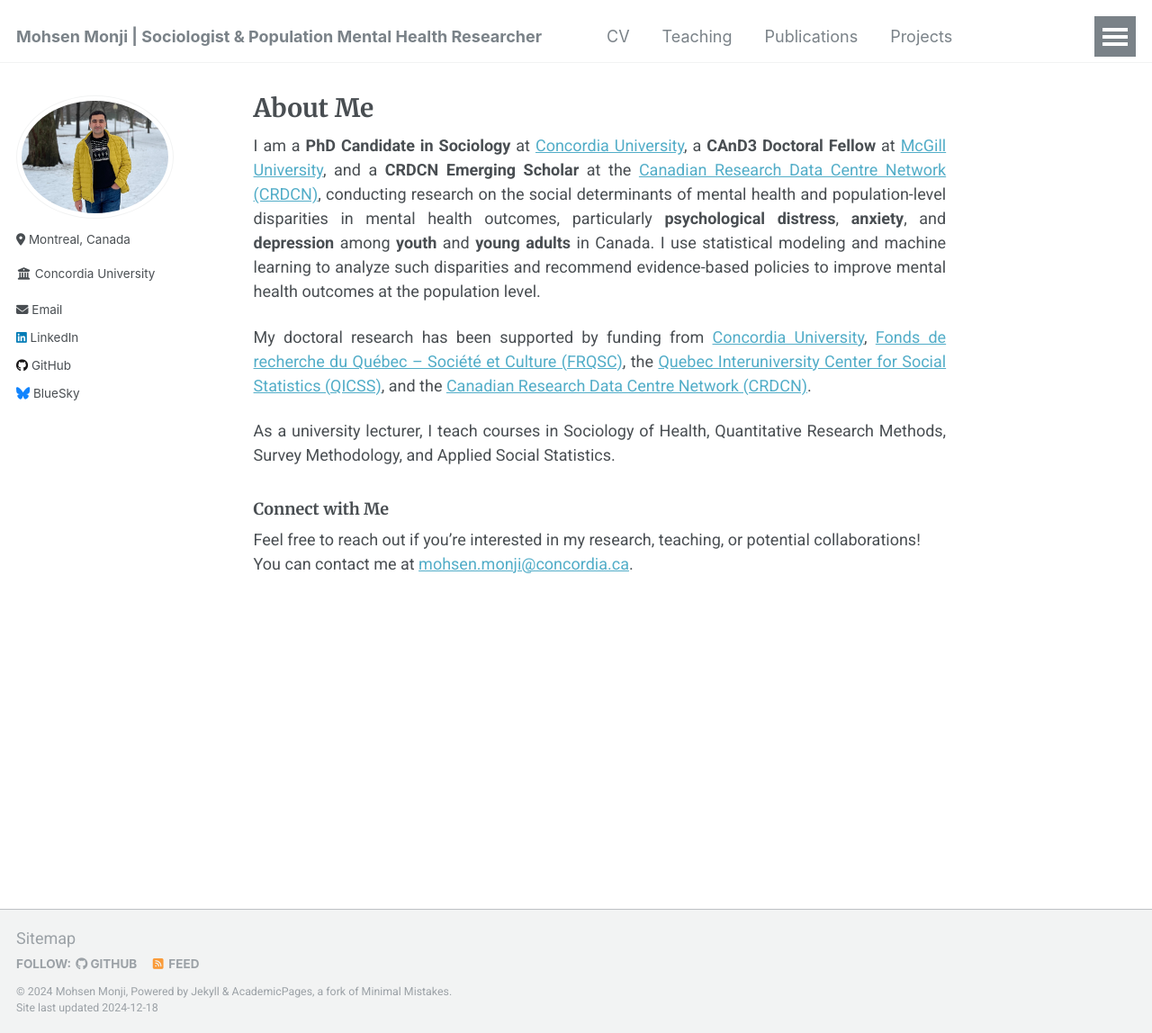
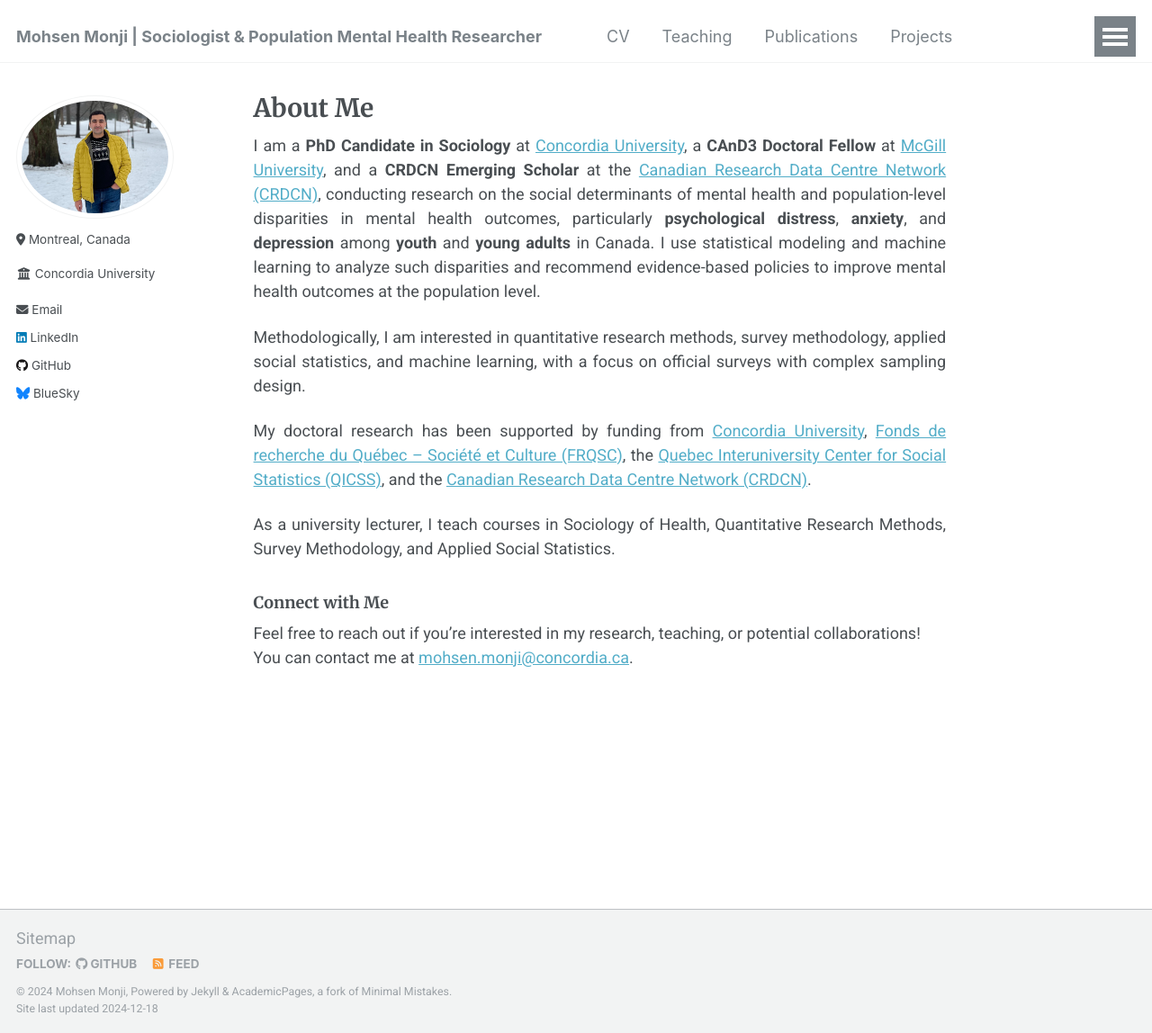
Before and after one commit to Mohsnmonji/mohsnmonji.github.io, a Jekyll site: the page built from _pages/about.md, in a window 1280 px wide and 1148 px high. Shown: the whole window at 90% size. Built offline with Jekyll 4.4.1, drawn with Linux system fonts in a browser that asks for light colours.

Commit message:
Update about.md

```diff
--- a/_pages/about.md
+++ b/_pages/about.md
@@ -12,6 +12,8 @@ redirect_from:
 
 I am a **PhD Candidate in Sociology** at [Concordia University](https://www.concordia.ca/artsci/sociology-anthropology.html), a **CAnD3 Doctoral Fellow** at [McGill University](https://www.mcgill.ca/cand3/our-people/fellows-2024-25), and a **CRDCN Emerging Scholar** at the [Canadian Research Data Centre Network (CRDCN)](https://crdcn.ca), conducting research on the social determinants of mental health and population-level disparities in mental health outcomes, particularly **psychological distress**, **anxiety**, and **depression** among **youth** and **young adults** in Canada. I use statistical modeling and machine learning to analyze such disparities and recommend evidence-based policies to improve mental health outcomes at the population level.
 
+Methodologically, I am interested in quantitative research methods, survey methodology, applied social statistics, and machine learning, with a focus on official surveys with complex sampling design.
+
 My doctoral research has been supported by funding from [Concordia University](https://www.concordia.ca/artsci/sociology-anthropology.html), [Fonds de recherche du Québec – Société et Culture (FRQSC)](https://www.frq.gouv.qc.ca), the [Quebec Interuniversity Center for Social Statistics (QICSS)](https://www.ciqss.org), and the [Canadian Research Data Centre Network (CRDCN)](https://crdcn.ca).
 
 
```
